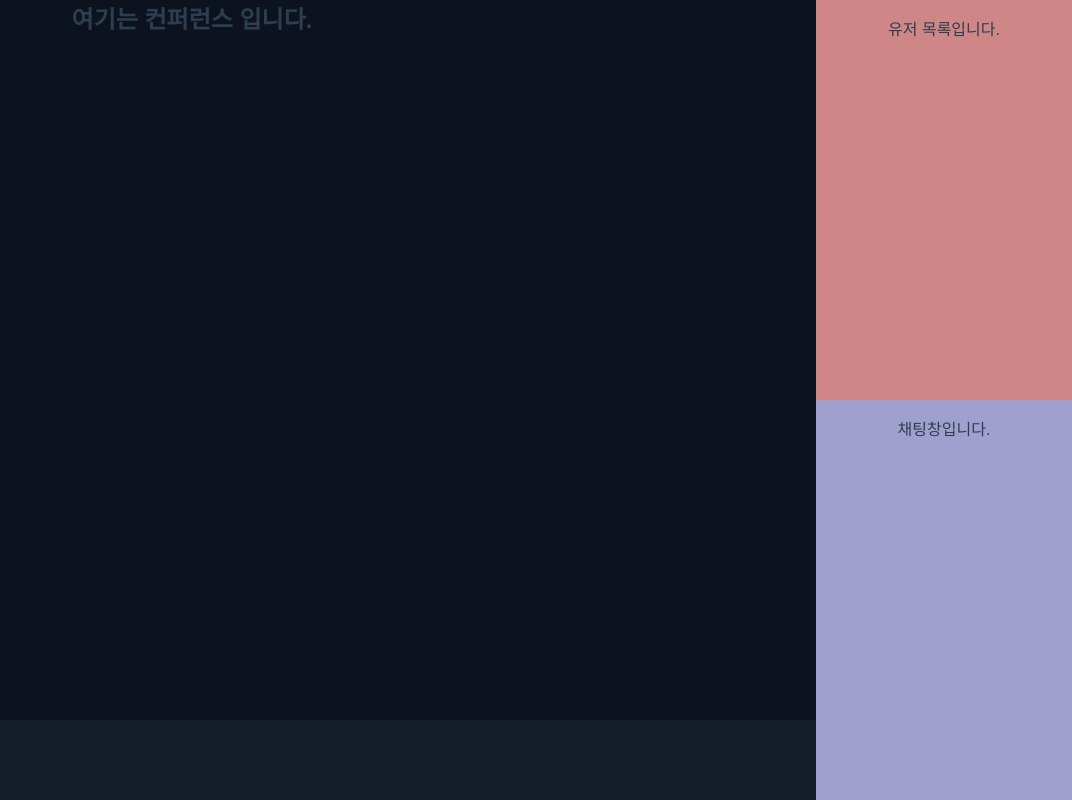
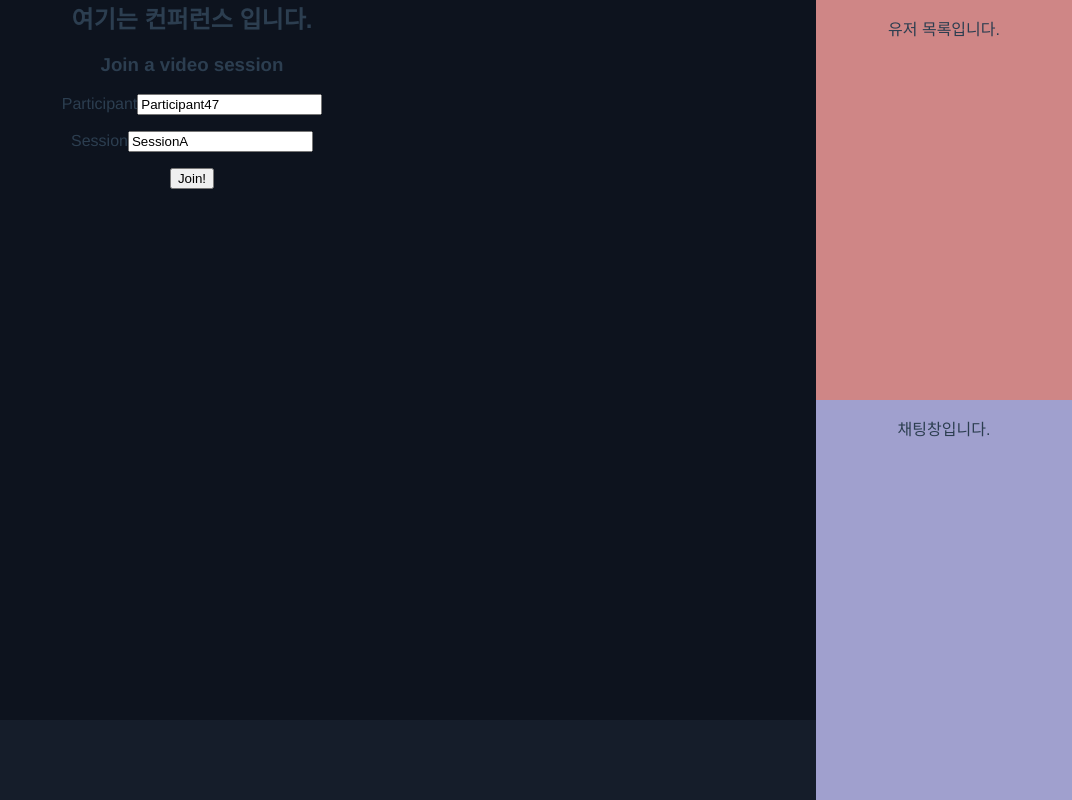
Before and after one commit to JongHoonJang/DEMEET, a Vue app in the folder frontend/: page /conference in a window 1280 px wide. Shown: the whole page, without its empty margins (208-1280 px from the left). Built offline with nearby package versions, Linux system fonts and the light colour scheme.

Commit message:
[FEAT] S07P12B309-89 Change file structure

```diff
--- a/frontend/package.json
+++ b/frontend/package.json
@@ -10,6 +10,7 @@
   "dependencies": {
     "axios": "^0.27.2",
     "core-js": "^3.8.3",
+    "openvidu-browser": "^2.22.0",
     "pinia": "^2.0.17",
     "vue": "^3.2.13",
     "vue-router": "^4.0.3"
--- a/frontend/src/views/conference/ConferenceVideo.vue
+++ b/frontend/src/views/conference/ConferenceVideo.vue
@@ -1,24 +1,220 @@
 <template>
   <div class="dump">
     <h2 style="margin:0;">여기는 컨퍼런스 입니다.</h2>
+            <div id="main-container" class="container">
+          <div id="join" v-if="!session">
+            <!-- <div id="img-div"><img src="resources/images/openvidu_grey_bg_transp_cropped.png" /></div> -->
+            <div id="join-dialog" class="jumbotron vertical-center">
+              <h1>Join a video session</h1>
+              <div class="form-group">
+                <p>
+                  <label>Participant</label>
+                  <input v-model="myUserName" class="form-control" type="text" required>
+                </p>
+                <p>
+                  <label>Session</label>
+                  <input v-model="mySessionId" class="form-control" type="text" required>
+                </p>
+                <p class="text-center">
+                  <button class="btn btn-lg btn-success" @click="joinSession()">Join!</button>
+                </p>
+              </div>
+            </div>
+          </div>
+
+          <div id="session" v-if="session">
+            <div id="session-header">
+              <h1 id="session-title">{{ mySessionId }}</h1>
+              <input class="btn btn-large btn-danger" type="button" id="buttonLeaveSession" @click="leaveSession" value="Leave session">
+            </div>
+            <div id="main-video" class="col-md-6">
+              <user-video :stream-manager="mainStreamManager"/>
+            </div>
+            <div id="video-container" class="col-md-6">
+              <user-video :stream-manager="publisher" @click="updateMainVideoStreamManager(publisher)"/>
+              <user-video v-for="sub in subscribers" :key="sub.stream.connection.connectionId" :stream-manager="sub" @click="updateMainVideoStreamManager(sub)"/>
+            </div>
+          </div>
+        </div>
+
+
 
   </div>
 </template>
 
 <script>
+// 튜토리얼 복붙
+import axios from 'axios';
+import UserVideo from './UserVideo'
+import { OpenVidu } from 'openvidu-browser';
+
+
+axios.defaults.headers.post['Content-Type'] = 'application/json';
+
+const OPENVIDU_SERVER_URL = "https://" + location.hostname + ":4443";
+const OPENVIDU_SERVER_SECRET = "MY_SECRET";
+
 export default {
+
   name: 'ConferenceVideo',
-  components: {},
-  data() {
-    return {
-      Data: ''
-    };
-  },
-  setup() {},
-  create() {},
-  mounted() {},
-  unmounted() {},
-  methods: {},
+  components: {    UserVideo},
+
+  data () {
+		return {
+			OV: undefined,
+			session: undefined,
+			mainStreamManager: undefined,
+			publisher: undefined,
+			subscribers: [],
+
+			mySessionId: 'SessionA',
+			myUserName: 'Participant' + Math.floor(Math.random() * 100),
+		}
+	},
+
+	methods: {
+		joinSession () {
+			// --- Get an OpenVidu object ---
+			this.OV = new OpenVidu();
+
+			// --- Init a session ---
+			this.session = this.OV.initSession();
+
+			// --- Specify the actions when events take place in the session ---
+
+			// On every new Stream received...
+			this.session.on('streamCreated', ({ stream }) => {
+				const subscriber = this.session.subscribe(stream);
+				this.subscribers.push(subscriber);
+			});
+
+			// On every Stream destroyed...
+			this.session.on('streamDestroyed', ({ stream }) => {
+				const index = this.subscribers.indexOf(stream.streamManager, 0);
+				if (index >= 0) {
+					this.subscribers.splice(index, 1);
+				}
+			});
+
+			// On every asynchronous exception...
+			this.session.on('exception', ({ exception }) => {
+				console.warn(exception);
+			});
+
+			// --- Connect to the session with a valid user token ---
+
+			// 'getToken' method is simulating what your server-side should do.
+			// 'token' parameter should be retrieved and returned by your own backend
+			this.getToken(this.mySessionId).then(token => {
+				this.session.connect(token, { clientData: this.myUserName })
+					.then(() => {
+
+						// --- Get your own camera stream with the desired properties ---
+
+						let publisher = this.OV.initPublisher(undefined, {
+							audioSource: undefined, // The source of audio. If undefined default microphone
+							videoSource: undefined, // The source of video. If undefined default webcam
+							publishAudio: true,  	// Whether you want to start publishing with your audio unmuted or not
+							publishVideo: true,  	// Whether you want to start publishing with your video enabled or not
+							resolution: '640x480',  // The resolution of your video
+							frameRate: 30,			// The frame rate of your video
+							insertMode: 'APPEND',	// How the video is inserted in the target element 'video-container'
+							mirror: false       	// Whether to mirror your local video or not
+						});
+
+						this.mainStreamManager = publisher;
+						this.publisher = publisher;
+
+						// --- Publish your stream ---
+
+						this.session.publish(this.publisher);
+					})
+					.catch(error => {
+						console.log('There was an error connecting to the session:', error.code, error.message);
+					});
+			});
+
+			window.addEventListener('beforeunload', this.leaveSession)
+		},
+
+		leaveSession () {
+			// --- Leave the session by calling 'disconnect' method over the Session object ---
+			if (this.session) this.session.disconnect();
+
+			this.session = undefined;
+			this.mainStreamManager = undefined;
+			this.publisher = undefined;
+			this.subscribers = [];
+			this.OV = undefined;
+
+			window.removeEventListener('beforeunload', this.leaveSession);
+		},
+
+		updateMainVideoStreamManager (stream) {
+			if (this.mainStreamManager === stream) return;
+			this.mainStreamManager = stream;
+		},
+
+		/**
+		 * --------------------------
+		 * SERVER-SIDE RESPONSIBILITY
+		 * --------------------------
+		 * These methods retrieve the mandatory user token from OpenVidu Server.
+		 * This behavior MUST BE IN YOUR SERVER-SIDE IN PRODUCTION (by using
+		 * the API REST, openvidu-java-client or openvidu-node-client):
+		 *   1) Initialize a Session in OpenVidu Server	(POST /openvidu/api/sessions)
+		 *   2) Create a Connection in OpenVidu Server (POST /openvidu/api/sessions/<SESSION_ID>/connection)
+		 *   3) The Connection.token must be consumed in Session.connect() method
+		 */
+
+		getToken (mySessionId) {
+			return this.createSession(mySessionId).then(sessionId => this.createToken(sessionId));
+		},
+
+		// See https://docs.openvidu.io/en/stable/reference-docs/REST-API/#post-session
+		createSession (sessionId) {
+			return new Promise((resolve, reject) => {
+				axios
+					.post(`${OPENVIDU_SERVER_URL}/openvidu/api/sessions`, JSON.stringify({
+						customSessionId: sessionId,
+					}), {
+						auth: {
+							username: 'OPENVIDUAPP',
+							password: OPENVIDU_SERVER_SECRET,
+						},
+					})
+					.then(response => response.data)
+					.then(data => resolve(data.id))
+					.catch(error => {
+						if (error.response.status === 409) {
+							resolve(sessionId);
+						} else {
+							console.warn(`No connection to OpenVidu Server. This may be a certificate error at ${OPENVIDU_SERVER_URL}`);
+							if (window.confirm(`No connection to OpenVidu Server. This may be a certificate error at ${OPENVIDU_SERVER_URL}\n\nClick OK to navigate and accept it. If no certificate warning is shown, then check that your OpenVidu Server is up and running at "${OPENVIDU_SERVER_URL}"`)) {
+								location.assign(`${OPENVIDU_SERVER_URL}/accept-certificate`);
+							}
+							reject(error.response);
+						}
+					});
+			});
+		},
+
+		// See https://docs.openvidu.io/en/stable/reference-docs/REST-API/#post-connection
+		createToken (sessionId) {
+			return new Promise((resolve, reject) => {
+				axios
+					.post(`${OPENVIDU_SERVER_URL}/openvidu/api/sessions/${sessionId}/connection`, {}, {
+						auth: {
+							username: 'OPENVIDUAPP',
+							password: OPENVIDU_SERVER_SECRET,
+						},
+					})
+					.then(response => response.data)
+					.then(data => resolve(data.token))
+					.catch(error => reject(error.response));
+			});
+		},
+	}
 }
 </script>
 
--- a/frontend/src/views/conference/ConferenceView.vue
+++ b/frontend/src/views/conference/ConferenceView.vue
@@ -14,10 +14,14 @@
     </section>
     <aside>
       <!-- 참자가 목록, 채팅 -->
-      <ConferenceUsers/>
+      <ConferenceUsers
+      :publisher="publisher"
+      :subscribers="subscribers"
+      />
       <ConferenceChat/>
     </aside>
   </main>
+
 </template>
 
 <script>
@@ -26,12 +30,9 @@ import ConferenceUsers from './ConferenceUsers'
 import ConferenceChat from './ConferenceChat'
 
 export default {
-  components: {
-    ConferenceVideo,
-    ConferenceUsers,
-    ConferenceChat,
-},
+components: { ConferenceVideo, ConferenceUsers, ConferenceChat }
 }
+
 </script>
 
 <style scoped>
--- /dev/null
+++ b/frontend/src/views/conference/OvVideo.vue
@@ -0,0 +1,17 @@
+<template>
+	<video autoplay/>
+</template>
+
+<script>
+export default {
+	name: 'OvVideo',
+
+	props: {
+		streamManager: Object,
+	},
+
+	mounted () {
+		this.streamManager.addVideoElement(this.$el);
+	},
+};
+</script>
--- /dev/null
+++ b/frontend/src/views/conference/UserVideo.vue
@@ -0,0 +1,36 @@
+<template>
+<div v-if="streamManager">
+	<ov-video :stream-manager="streamManager"/>
+	<div><p>{{ clientData }}</p></div>
+</div>
+</template>
+
+<script>
+import OvVideo from './OvVideo';
+
+export default {
+	name: 'UserVideo',
+
+	components: {
+		OvVideo,
+	},
+
+	props: {
+		streamManager: Object,
+	},
+
+	computed: {
+		clientData () {
+			const { clientData } = this.getConnectionData();
+			return clientData;
+		},
+	},
+
+	methods: {
+		getConnectionData () {
+			const { connection } = this.streamManager.stream;
+			return JSON.parse(connection.data);
+		},
+	},
+};
+</script>
```
Also changed, not shown: 1 other file (tests, documents, lock files or other folders).
